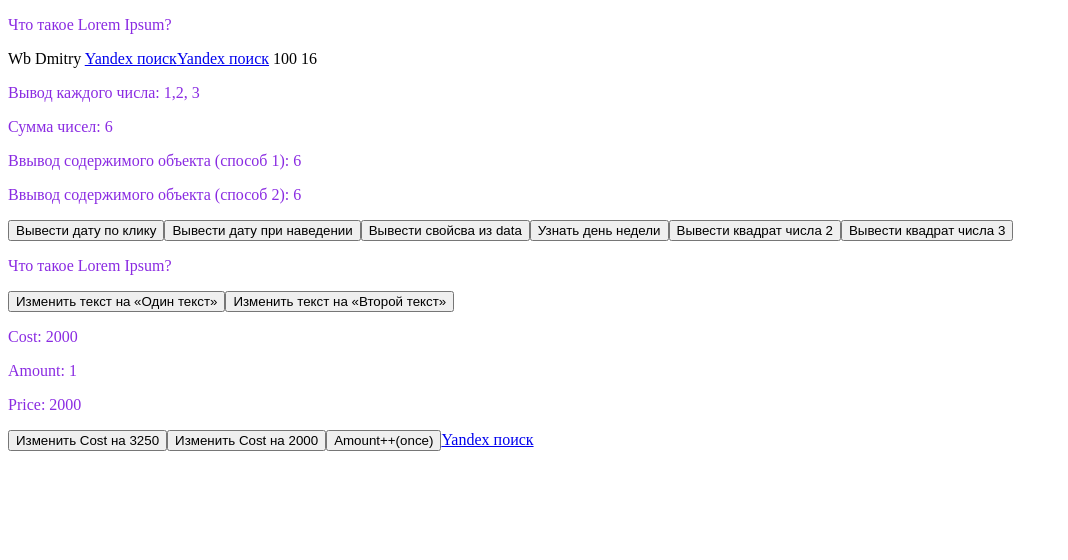
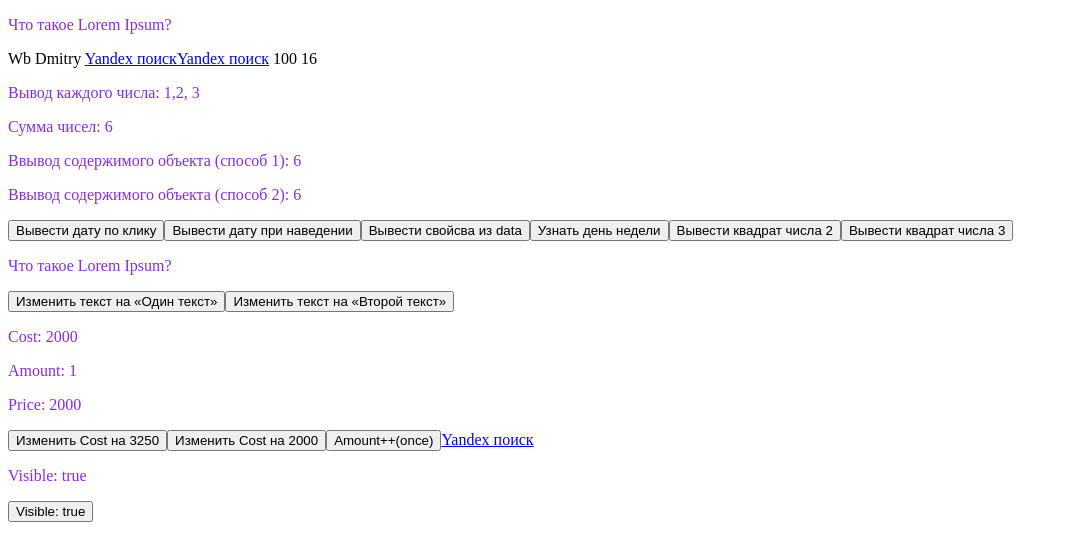
Before and after one commit to WbDmitry/vue3-training, a Vue app: page / in a window 1280 px wide. Shown: the top 560 px of the page, without its empty margins (0-1068 px from the left). Built offline with nearby package versions, Linux system fonts and the light colour scheme.

Commit message:
Добавил отображение элементов взависимости по условию

```diff
--- a/src/App.vue
+++ b/src/App.vue
@@ -14,6 +14,7 @@ export default {
 			textParagraph: 'Что такое Lorem Ipsum?',
 			cost: 2000,
 			amount: 1,
+			visible: true,
 		}
 	},
 
@@ -68,7 +69,11 @@ export default {
 
 		setCost: function (params) {
 			this.cost = params
-		}
+		},
+
+		setVisible: function () {
+			this.visible = !this.visible
+		},
 	}
 }
 </script>
@@ -103,6 +108,10 @@ export default {
 	<button @click="setCost(2000)">Изменить Cost на 2000</button>
 	<button @click.once="amount++">Amount++(once)</button>
 	<a @click.prevent :href="href" target="_blank">{{ linkText }}</a>
+
+	<p v-if="visible">Visible: true</p>
+	<p v-if="!visible">Visible: false</p>
+	<button @click="setVisible()">Visible: {{ visible }}</button>
 </template>
 
 <style>
```
